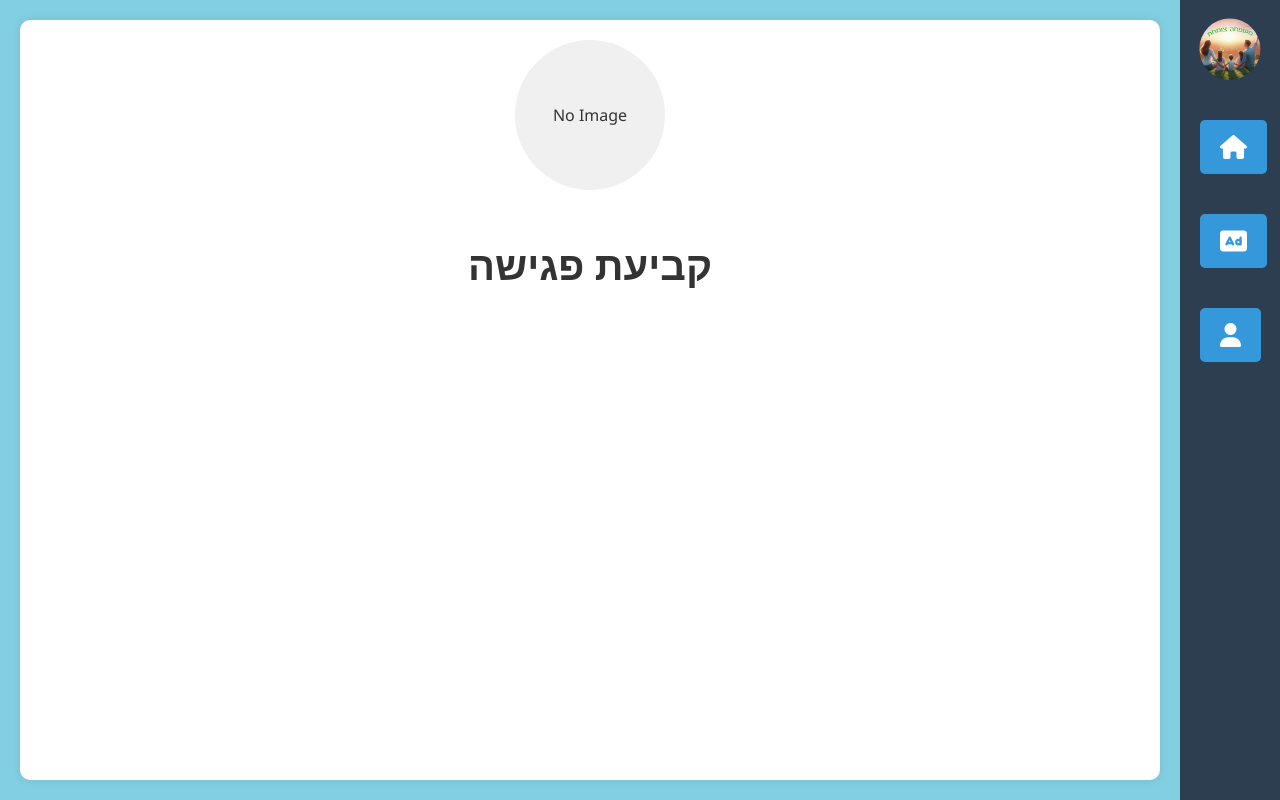
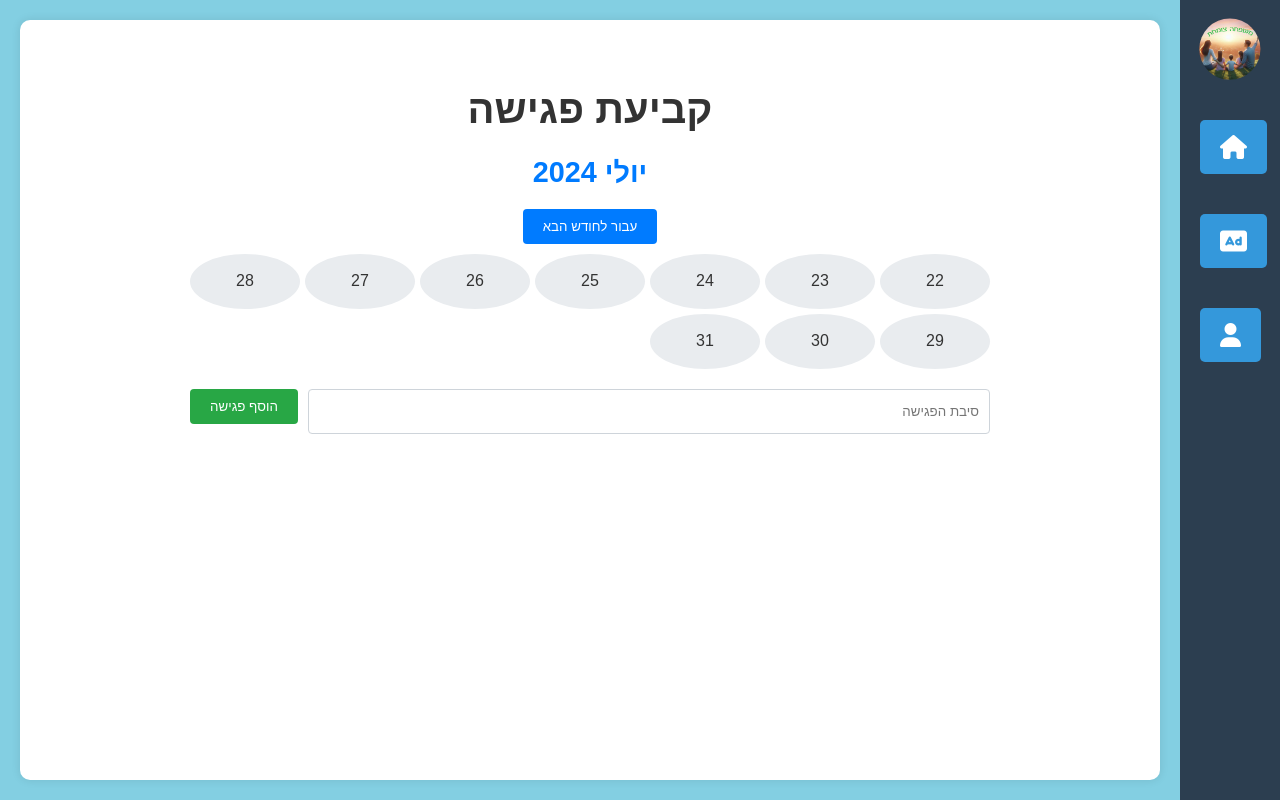
Before and after one commit to mendi-cohen/yaffa-App, a React (Create React App) app: page /meeting in a window 1280 px wide. Built offline with nearby package versions, Linux system fonts and the light colour scheme; a web font is replaced by a local one.

Commit message:
הוספת יומן פגישות

```diff
--- a/public/index.html
+++ b/public/index.html
@@ -24,7 +24,7 @@
       work correctly both with client-side routing and a non-root public URL.
       Learn how to configure a non-root public URL by running `npm run build`.
     -->
-    <title>React App</title>
+    <title>Yaffa-App</title>
   </head>
   <body>
     <noscript>You need to enable JavaScript to run this app.</noscript>
--- a/src/App.jsx
+++ b/src/App.jsx
@@ -4,6 +4,7 @@ import './Css/Layout.css'
 import './Css/Sign-Log_in.css'
 import './Css/Home.css' ;
 import './Css/About.css';
+import './Css/Metting.css';
 
 
 function App() {
--- /dev/null
+++ b/src/Css/Metting.css
@@ -0,0 +1,163 @@
+.meeting-container {
+    max-width: 800px;
+    margin: 0 auto;
+    padding: 20px;
+    font-family: 'Arial', sans-serif;
+    direction: rtl;
+  }
+
+  h1 {
+    text-align: center;
+    color: #333;
+  }
+
+  h2 {
+    text-align: center;
+    color: #007bff;
+    margin-bottom: 20px;
+  }
+
+  .meeting-container button {
+    margin-bottom: 10px;
+    padding: 10px 20px;
+    background-color: #007bff;
+    color: white;
+    border: none;
+    border-radius: 4px;
+    cursor: pointer;
+    transition: background-color 0.3s ease;
+  }
+
+  .meeting-container button:hover {
+    background-color: #0056b3;
+  }
+
+  .calendar {
+    display: grid;
+    grid-template-columns: repeat(7, 1fr);
+    gap: 5px;
+    margin-bottom: 20px;
+  }
+
+  .calendar-day {
+    background-color: #e9ecef;
+    border-radius: 50%;
+    aspect-ratio: 2;
+    display: flex;
+    align-items: center;
+    justify-content: center;
+    cursor: pointer;
+    transition: background-color 0.3s ease;
+    position: relative;
+  }
+
+  .calendar-day:hover,
+  .calendar-day.selected {
+    background-color: #007bff;
+    color: white;
+  }
+
+  .calendar-day .meeting-indicator {
+    width: 4px;
+    height: 4px;
+    background-color: #28a745;
+    border-radius: 50%;
+    position: absolute;
+    bottom: 2px;
+    left: 50%;
+    transform: translateX(-50%);
+  }
+
+  .hours-container {
+    margin-top: 20px;
+    background-color: #f8f9fa;
+    border-radius: 10px;
+    padding: 15px;
+    box-shadow: 0 4px 6px rgba(0, 0, 0, 0.1);
+  }
+
+  .hours-container h3 {
+    margin-bottom: 15px;
+    color: #007bff;
+    text-align: center;
+  }
+
+  .hours-grid {
+    display: grid;
+    grid-template-columns: repeat(5, 1fr);
+    gap: 10px;
+  }
+
+  .hour-slot {
+    background-color: #ffffff;
+    border: 1px solid #dee2e6;
+    border-radius: 8px;
+    padding: 10px;
+    text-align: center;
+    cursor: pointer;
+    transition: all 0.3s ease;
+    position: relative;
+  }
+
+  .hour-slot:hover {
+    background-color: #e9ecef;
+    transform: translateY(-2px);
+  }
+
+  .hour-slot.selected {
+    background-color: #007bff;
+    color: white;
+    border-color: #0056b3;
+  }
+
+  .hour-slot .booked {
+    position: absolute;
+    top: 5px;
+    right: 5px;
+    font-size: 0.8em;
+    color: #dc3545;
+    font-weight: bold;
+  }
+
+  .meeting-form {
+    margin-top: 20px;
+    display: flex;
+    gap: 10px;
+  }
+
+  .meeting-form input {
+    flex-grow: 1;
+    padding: 10px;
+    border: 1px solid #ced4da;
+    border-radius: 4px;
+  }
+
+  .meeting-form button {
+    padding: 10px 20px;
+    background-color: #28a745;
+    color: white;
+    border: none;
+    border-radius: 4px;
+    cursor: pointer;
+    transition: background-color 0.3s ease;
+  }
+
+  .meeting-form button:hover {
+    background-color: #218838;
+  }
+
+  .meeting-details {
+    margin-top: 20px;
+    background-color: #e9ecef;
+    border-radius: 8px;
+    padding: 15px;
+  }
+
+  .meeting-details h2 {
+    color: #007bff;
+    margin-bottom: 10px;
+  }
+
+  .meeting-details p {
+    color: #495057;
+  }
--- a/src/Layout.jsx
+++ b/src/Layout.jsx
@@ -2,7 +2,7 @@ import { useState, useEffect } from 'react';
 import { Outlet, Link, useLocation } from "react-router-dom";
 import '@fortawesome/fontawesome-free/css/all.css';
 import  Logo from '../src/Components/Logo';
-import  Image from '../src/Components/UserProfile';
+
 
 export default function LayoutHome() {
   const [isExpanded, setIsExpanded] = useState(false);
@@ -30,7 +30,6 @@ export default function LayoutHome() {
     <div className="layout-container">
        {isMobile? <Logo className={'logo'} sized= '-1500 0 4000 800'/> : ''}
       <main className="main-content">
-      <div> <Image/> </div>
        <div> <Outlet /></div>
       </main>
       <nav
--- a/src/Pages/Log_in.jsx
+++ b/src/Pages/Log_in.jsx
@@ -1,5 +1,5 @@
-import { motion } from "framer-motion";
-import { Link } from "react-router-dom";
+
+
 
 export default function Log_in() {
   return (
@@ -12,14 +12,8 @@ export default function Log_in() {
         <label htmlFor="password">סיסמא</label>
         <input type="password" id="password" name="password" required />
 
-        <button type="submit">היכנס</button>
+        <button type="submit"> התחבר/י </button>
       </form>
-
-      <motion.div whileHover={{ scale: 1.5 }}>
-        <Link to="/signin">
-          <i className="fas fa-user"></i> <span> עדיין לא רשומ/ה? </span>
-        </Link>
-      </motion.div>
     </div>
   );
 }
--- a/src/Pages/Meeting.jsx
+++ b/src/Pages/Meeting.jsx
@@ -1,11 +1,136 @@
-import React from "react";
+import React, { useState, useEffect } from 'react';
+
 
 export default function Meeting() {
-    return(
-<>
+  const [selectedDate, setSelectedDate] = useState(null);
+  const [meetings, setMeetings] = useState({});
+  const [currentMonthDays, setCurrentMonthDays] = useState([]);
+  const [nextMonthDays, setNextMonthDays] = useState([]);
+  const [isCurrentMonth, setIsCurrentMonth] = useState(true);
+  const [selectedHour, setSelectedHour] = useState(null);
 
-<h1> קביעת פגישה </h1>
+  const hours = ['10:00', '12:00', '14:00', '16:00', '18:00'];
 
-</>
-    )
+  useEffect(() => {
+    updateDays();
+    const timer = setInterval(updateDays, 1000 * 60 * 60);
+    return () => clearInterval(timer);
+  }, []);
+
+  const updateDays = () => {
+    const now = new Date();
+    const currentYear = now.getFullYear();
+    const currentMonth = now.getMonth();
+    const currentDate = now.getDate();
+
+    const lastDayOfCurrentMonth = new Date(currentYear, currentMonth + 1, 0).getDate();
+    const currentMonthDays = [];
+    for (let i = currentDate; i <= lastDayOfCurrentMonth; i++) {
+      currentMonthDays.push(new Date(currentYear, currentMonth, i));
+    }
+    setCurrentMonthDays(currentMonthDays);
+
+    const nextMonth = (currentMonth + 1) % 12;
+    const nextMonthYear = nextMonth === 0 ? currentYear + 1 : currentYear;
+    const lastDayOfNextMonth = new Date(nextMonthYear, nextMonth + 1, 0).getDate();
+    const nextMonthDays = [];
+    for (let i = 1; i <= lastDayOfNextMonth; i++) {
+      nextMonthDays.push(new Date(nextMonthYear, nextMonth, i));
+    }
+    setNextMonthDays(nextMonthDays);
+  };
+
+  const handleDateClick = (date) => {
+    setSelectedDate(date);
+    setSelectedHour(null);
+  };
+
+  const handleHourClick = (hour) => {
+    setSelectedHour(hour);
+  };
+
+  const handleAddMeeting = (e) => {
+    e.preventDefault();
+    const reason = e.target.reason.value;
+    if (selectedDate && selectedHour && reason) {
+      const dateKey = selectedDate.toDateString();
+      const updatedMeetings = { ...meetings };
+      if (!updatedMeetings[dateKey]) {
+        updatedMeetings[dateKey] = {};
+      }
+      updatedMeetings[dateKey][selectedHour] = reason;
+      setMeetings(updatedMeetings);
+      e.target.reason.value = '';
+    }
+  };
+
+  const renderCalendar = (days) => {
+    return days.map(day => (
+      <div
+        key={day.toDateString()}
+        className={`calendar-day ${selectedDate && selectedDate.toDateString() === day.toDateString() ? 'selected' : ''}`}
+        onClick={() => handleDateClick(day)}
+      >
+        <span>{day.getDate()}</span>
+        {meetings[day.toDateString()] && Object.keys(meetings[day.toDateString()]).length > 0 &&
+          <div className="meeting-indicator"></div>}
+      </div>
+    ));
+  };
+
+  const renderHours = () => {
+    return hours.map(hour => (
+      <div
+        key={hour}
+        className={`hour-slot ${selectedHour === hour ? 'selected' : ''}`}
+        onClick={() => handleHourClick(hour)}
+      >
+        {hour}
+        {meetings[selectedDate?.toDateString()]?.[hour] && <span className="booked">תפוס</span>}
+      </div>
+    ));
+  };
+
+  const toggleMonth = () => {
+    setIsCurrentMonth(!isCurrentMonth);
+  };
+
+  const currentMonth = isCurrentMonth ?
+    new Date().toLocaleString('he-IL', { month: 'long' }) :
+    new Date(new Date().setMonth(new Date().getMonth() + 1)).toLocaleString('he-IL', { month: 'long' });
+  const currentYear = isCurrentMonth ?
+    new Date().getFullYear() :
+    (new Date().getMonth() === 11 ? new Date().getFullYear() + 1 : new Date().getFullYear());
+
+  return (
+    <div className="meeting-container">
+      <h1>קביעת פגישה</h1>
+      <h2>{currentMonth} {currentYear}</h2>
+      <button onClick={toggleMonth}>
+        {isCurrentMonth ? 'עבור לחודש הבא' : 'חזור לחודש הנוכחי'}
+      </button>
+      <div className="calendar">
+        {renderCalendar(isCurrentMonth ? currentMonthDays : nextMonthDays)}
+      </div>
+      {selectedDate && (
+  <div className="hours-container">
+    <h3>בחר שעה ל-{selectedDate.toLocaleDateString('he-IL')}</h3>
+    <div className="hours-grid">
+      {renderHours()}
+    </div>
+  </div>
+
+      )}
+      <form onSubmit={handleAddMeeting} className="meeting-form">
+        <input type="text" name="reason" placeholder="סיבת הפגישה" />
+        <button type="submit">הוסף פגישה</button>
+      </form>
+      {selectedDate && selectedHour && meetings[selectedDate.toDateString()]?.[selectedHour] && (
+        <div className="meeting-details">
+          <h2>פגישה ב-{selectedDate.toLocaleDateString('he-IL')} בשעה {selectedHour}</h2>
+          <p>{meetings[selectedDate.toDateString()][selectedHour]}</p>
+        </div>
+      )}
+    </div>
+  );
 }
```
